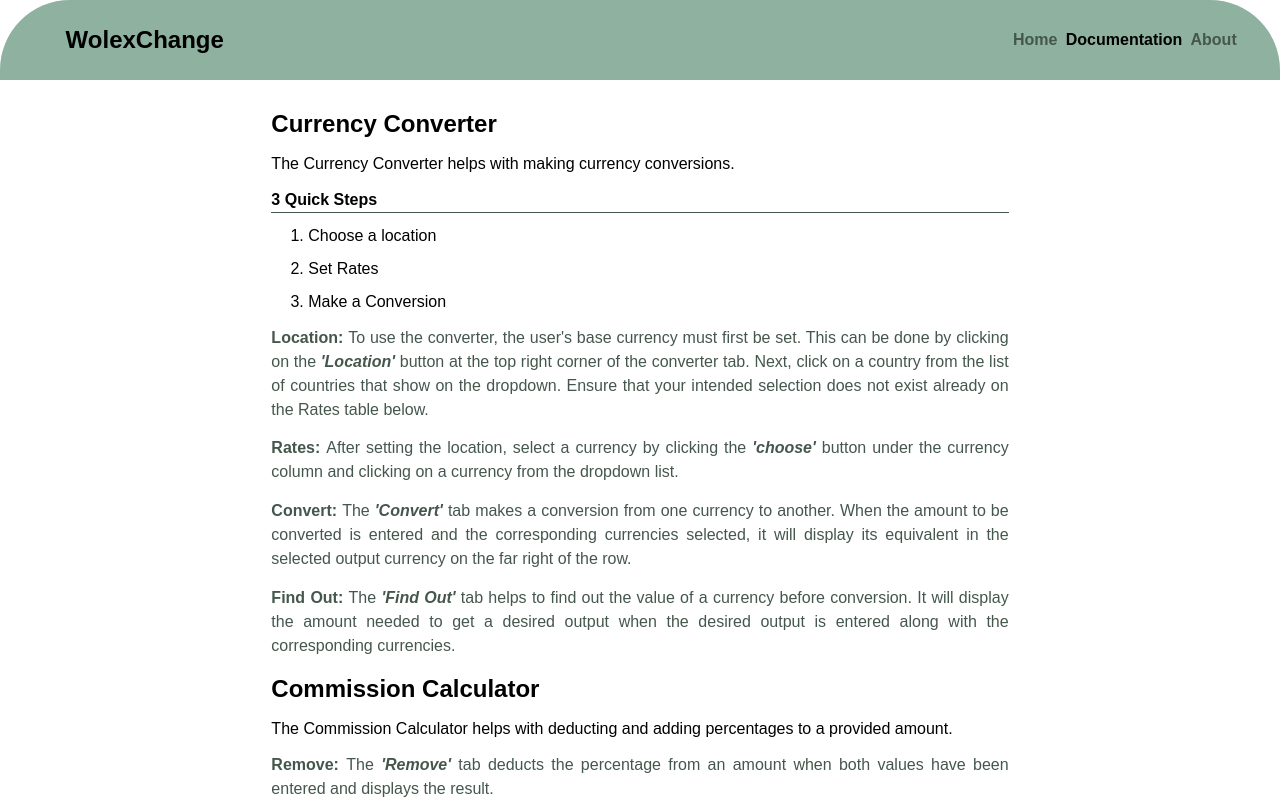
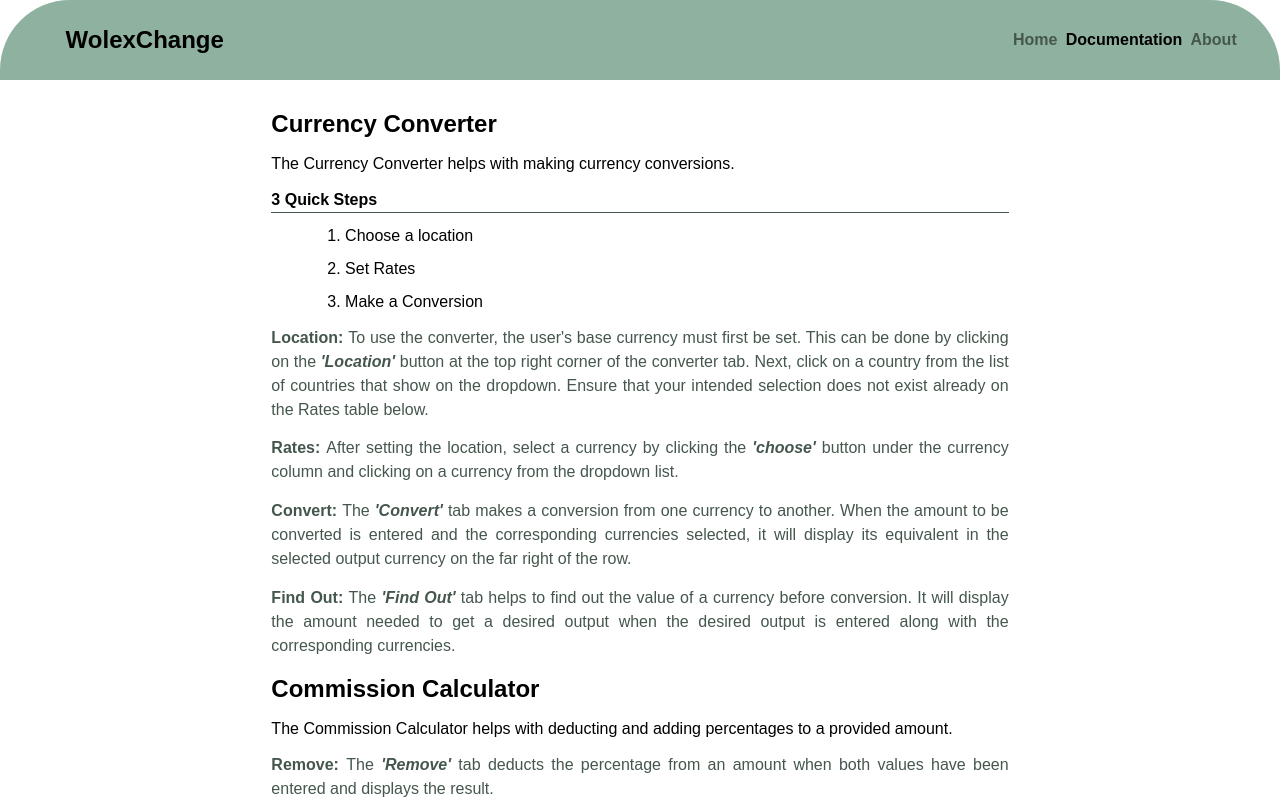
Before and after one commit to haywae/DealerApp, a React (Create React App) app: page /documentation in a window 1280 px wide. Shown: the top 800 px of the page. Built offline with nearby package versions, Linux system fonts and the light colour scheme.

Commit message:
more margin added to the list in documentation

```diff
--- a/src/css/Documentation.css
+++ b/src/css/Documentation.css
@@ -26,7 +26,7 @@
     color: var(--darkColor);
 }
 .doc-main li{
-    margin: 2% 5%;
+    margin: 2% 10%;
 }
 
 .underline{
```
